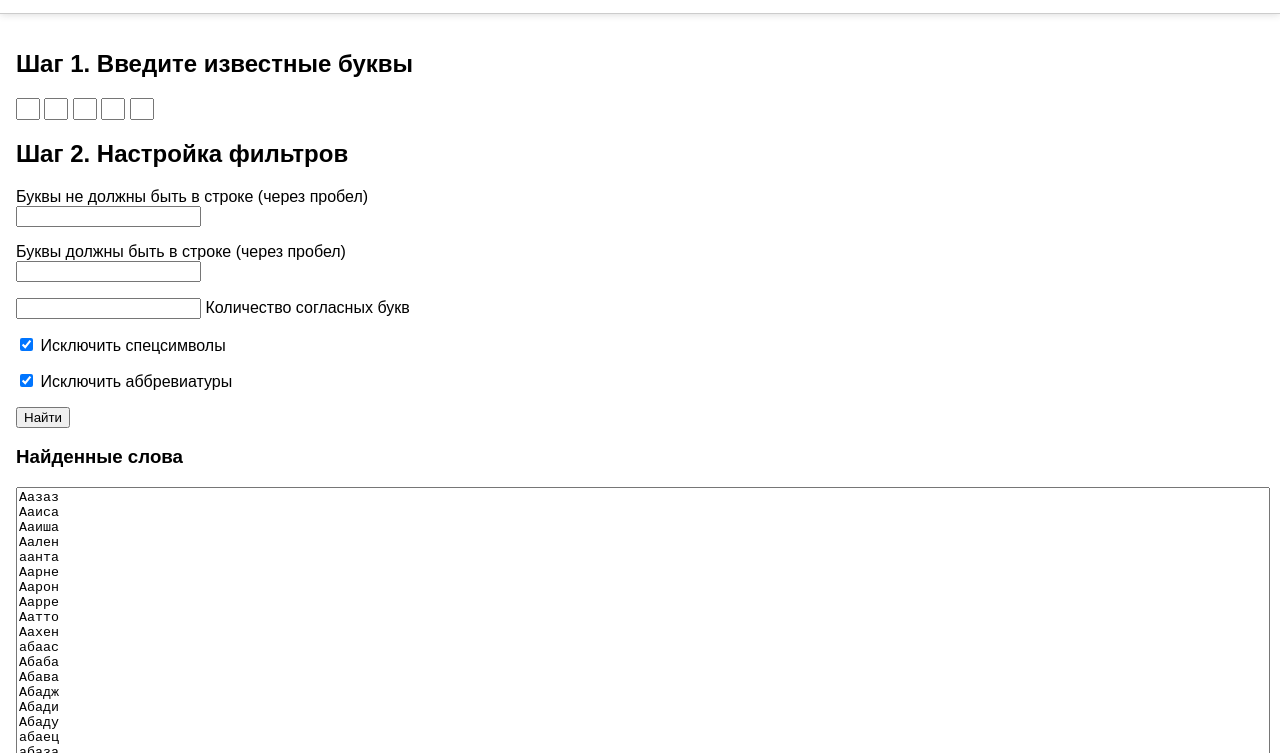
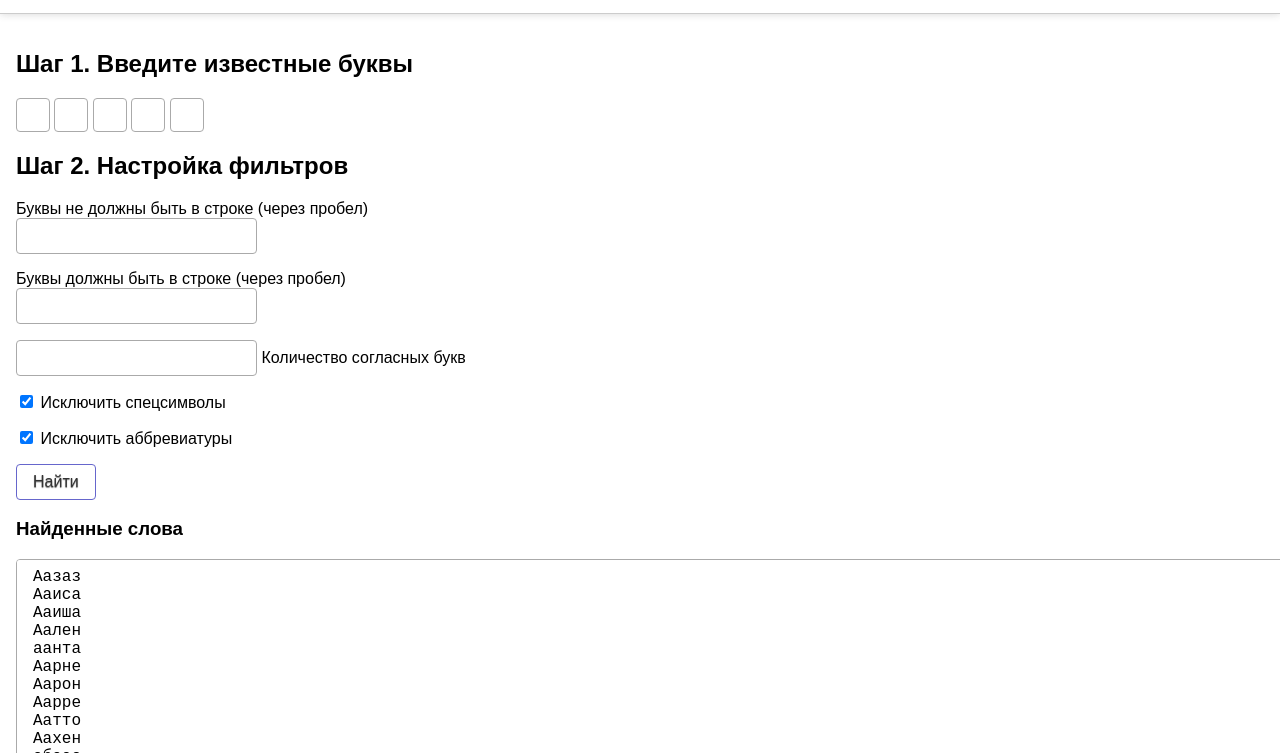
Before and after one commit to maxkrasiloff/word-breaker, a plain HTML site: page index.html in a window 1280 px wide. Both pictures are taken after a click on the button "Найти". Shown: the part 47-800 px from the top of the page. Drawn offline with Linux system fonts and the light colour scheme.

Commit message:
Смена дизайна

```diff
--- a/index.html
+++ b/index.html
@@ -42,7 +42,7 @@
     </p>
     <button id="buttonFind">Найти</button>
     <br />
-    <div class="resultBlock">
+    <div id="resultBlock">
       <h3>Найденные слова</h3>
       <textarea id="filteredTextarea"></textarea>
     </div>
--- a/js/core.js
+++ b/js/core.js
@@ -15,6 +15,7 @@ const findAllSymbols = () => {
   const excludeSpecSymbols = document.getElementById('excludeSpecSymbols').checked;
   const excludeShorts = document.getElementById('excludeShorts').checked;
   const consonantsCount = +document.getElementById('consonants').value;
+  const resultBlock = document.getElementById('resultBlock');
   let result = dataset;
 
   if (excludeShorts) {
@@ -69,6 +70,7 @@ const findAllSymbols = () => {
     })
   }
   textArea.innerHTML = result.join("\n");
+  resultBlock.classList.add('show');
 }
 
 function findSymbol(word, symbol, position) {
--- a/style.css
+++ b/style.css
@@ -6,6 +6,7 @@ body {
   flex-direction: column;
   min-height: 100vh;
   width: 100%;
+  transition: 0.3s;
 }
 
 .main-section {
@@ -15,6 +16,9 @@ body {
 header {
   border-bottom: 1px solid #ccc;
   box-shadow: 0 0 0.5rem #3333;
+  top: 0;
+  position: sticky;
+  background-color: #fff;
 }
 
 .logo {
@@ -37,6 +41,7 @@ footer {
   width: 1rem;
   font-size: 1rem;
   text-align: center;
+  padding: 0.5rem 0.5rem;
 }
 
 #filteredTextarea {
@@ -55,3 +60,45 @@ footer a {
     padding: 1rem;
   }
 }
+
+input, textarea {
+  padding: 0.5rem 1rem;
+  border-radius: 0.25rem;
+  border: 1px solid #aaa;
+  transition: 0.3s;
+  font-size: 1rem;
+}
+
+input:focus, textarea:focus {
+  outline: none;
+  box-shadow: 0 0 0.25rem #7777ff;
+}
+
+button {
+  border: 1px solid #6666cc;
+  background-color: #fff;
+  padding: 0.5rem 1rem;
+  border-radius: 0.25rem;
+  font-size: 1rem;
+  color: #333;
+  text-shadow: 0 1px 1px #777;
+  transition: 0.3s;
+}
+
+button:hover {
+  cursor: pointer;
+  box-shadow: 0 0 0.25rem #7777ff;
+}
+
+#resultBlock {
+  visibility: hidden;
+  transition: 0.3s;
+  opacity: 0;
+  height: 0;
+}
+
+#resultBlock.show {
+  visibility: visible;
+  opacity: 1;
+  height: auto;
+}
```
